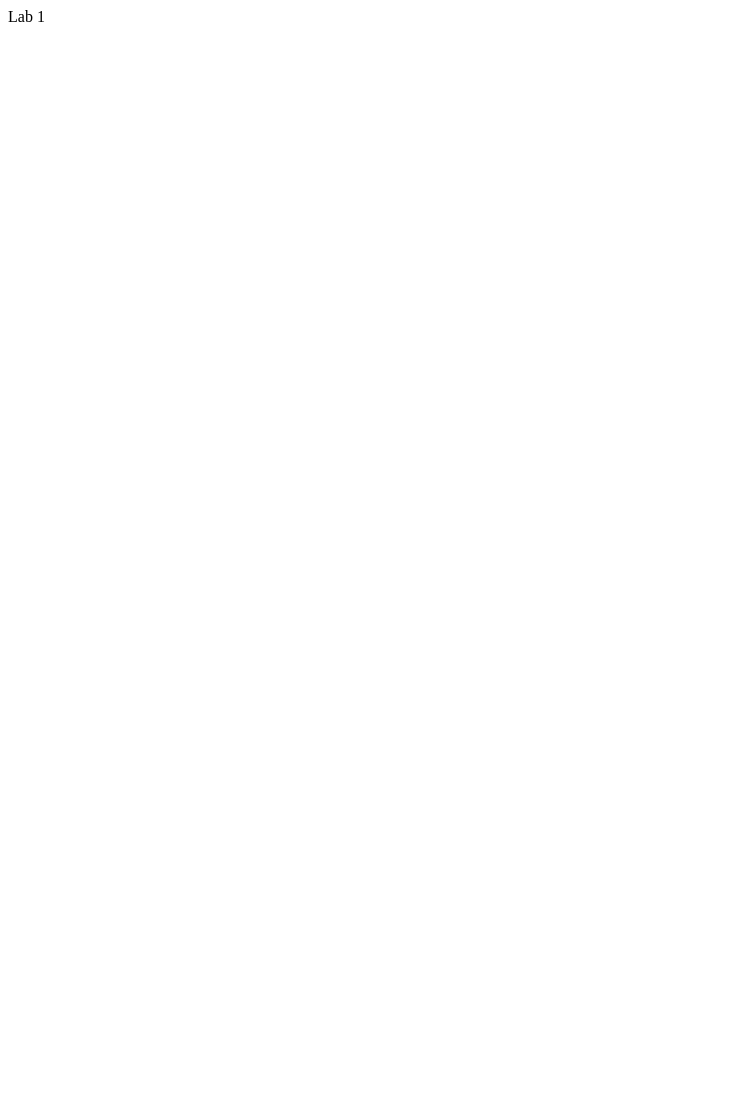
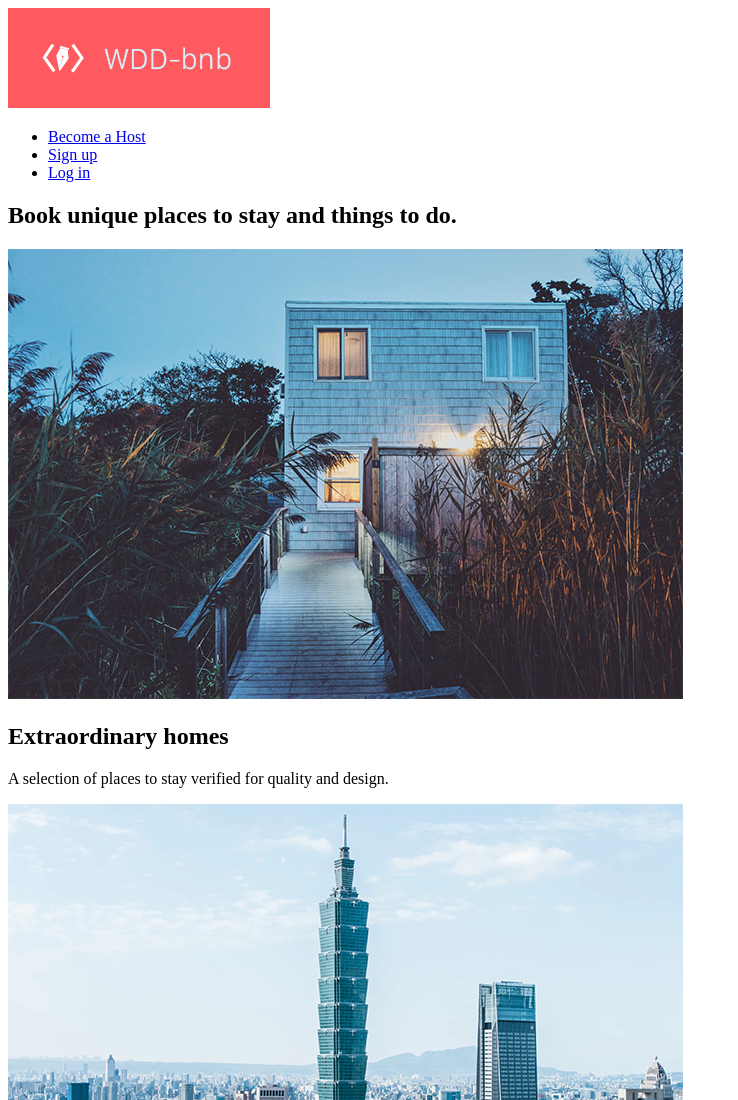
Before and after one commit to Chris-921/Chris-921.github.io, a plain HTML site: page labs/lab1/index.html in a window 1280 px wide. Shown: the top 1100 px of the page, without its empty margins (0-738 px from the left). Before the commit the page ends 800 px from the top, so only its background shows below. Drawn offline with Linux system fonts and the light colour scheme.

Commit message:
finished lab1

```diff
--- a/labs/lab1/index.html
+++ b/labs/lab1/index.html
@@ -1,6 +1,49 @@
-<!DOCTYPE html>
+<!doctype html>
 <html>
-    <body>
-        Lab 1
-    </body>
+
+<head>
+    <title>
+        <!-- The title that shows on the tab in the browser! -->
+    </title>
+</head>
+
+<body>
+    <header>
+        <a href="home">
+            <img src="img/logo.png" alt="">
+        </a>
+
+        <nav>
+            <ul>
+                <li><a href="become-host">Become a Host</a></li>
+                <li><a href="sign-up">Sign up</a></li>
+                <li><a href="log-in">Log in</a></li>
+            </ul>
+        </nav>
+    </header>
+
+    <section>
+        <h1>Book unique places to stay and things to do.</h1>
+        <img src="img/house.png">
+    </section>
+
+    <section>
+        <h2>Extraordinary homes</h2>
+        <p>A selection of places to stay verified for quality and design.</p>
+        <img src="img/city.png">
+    </section>
+
+    <section>
+        <h2>Places to stay around the world</h2>
+        <p>Explore a new city on your next trip!</p>
+        <img src="img/sushimaking.png">
+    </section>
+
+
+    <h2>Top-rated experiences</h2>
+    <p>Book one-of-a-kind activities hosted by locals, created for the curious</p>
+
+
+</body>
+
 </html>
```
Also changed, not shown: labs/lab1/img/city.png (added), labs/lab1/img/house.png (added), labs/lab1/img/logo.png (added), labs/lab1/img/sushimaking.png (added), 3 other files.
